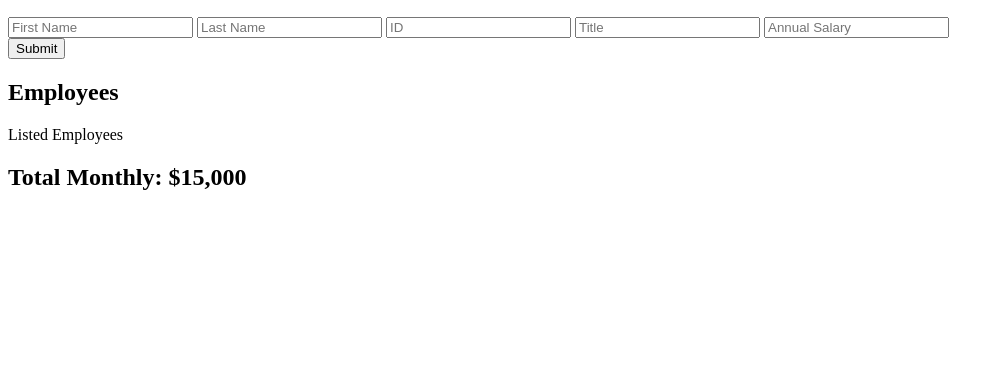
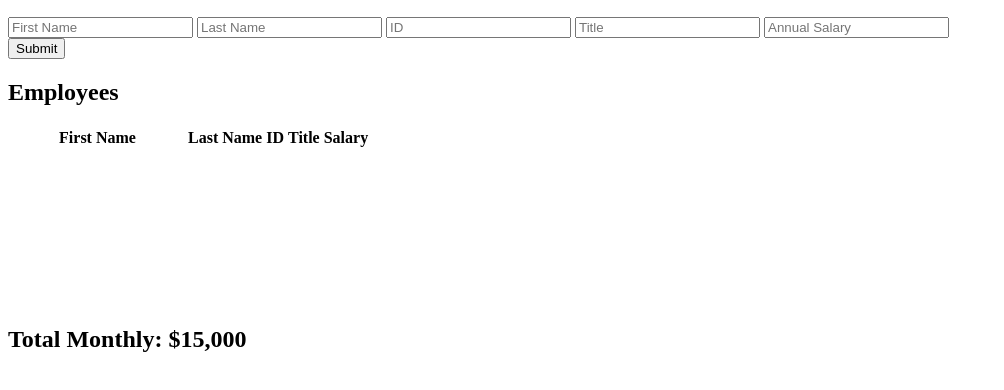
Before and after one commit to PrimeAcademy/weekend-js-salary-calculator, a plain HTML site: page index.html in a window 1280 px wide. Shown: the part 110-500 px from the top of the page, without its empty margins (0-1004 px from the left). Drawn offline with Linux system fonts and the light colour scheme.

Commit message:
altering the rendering of the employees listed on the page so that their outputted into a table format

```diff
--- a/index.html
+++ b/index.html
@@ -30,9 +30,30 @@
 
     <div>
         <h2>Employees</h2>
-        <div class="js-employeesCntr gridTable">
-            Listed Employees
-        </div>
+        <table>
+            <thead>
+                <tr>
+                    <th>First Name</th>
+                    <th>Last Name</th>
+                    <th>ID</th>
+                    <th>Title</th>
+                    <th>Salary</th>
+                    <th></th>
+                </tr>
+            </thead>
+            <tbody class="js-employeesCntr gridTable">
+            </tbody>
+            <tfoot>
+                <tr>
+                    <th></th>
+                    <th></th>
+                    <th></th>
+                    <th></th>
+                    <th></th>
+                    <th></th>
+                </tr>
+            </tfoot>
+        </table>
     </div>
 
     <div>
--- a/scripts/app.js
+++ b/scripts/app.js
@@ -94,6 +94,7 @@ function calculateMonthlySalary(allEmpoyees) {
 /**
  * Format a number string of the salary to a string readable as a money value.
  * @param {string} salary
+ * @returns {string}
  */
 function formatSalaryAsMoney(salary) {
     const currencyFormatter = new Intl.NumberFormat('en-US', {
--- a/styles/styles.css
+++ b/styles/styles.css
@@ -1,3 +1,32 @@
 .gridTable {
-    display: flex;
+    display: grid;
+    grid-template-rows: 75px auto 75px;
+    grid-template-columns: auto auto 75px auto auto 100px;
+    grid-template-areas:
+      "header header header header header header"
+      "flex flex fixed flex flex fixed"
+      "footer footer footer footer footer footer";
+    justify-items: stretch;
+    align-items: stretch;
+    justify-content: stretch;
 }
+
+.gridTable-cell {
+    padding: 15px;
+}
+
+.gridTable-cell_header {
+    grid-area: header;
+}
+
+.gridTable-cell_footer {
+    grid-area: footer;
+}
+
+.gridTable-cell_flex {
+    grid-area: flex;
+}
+
+.gridTable-cell_fixed {
+    grid-area: fixed;
+}
```
